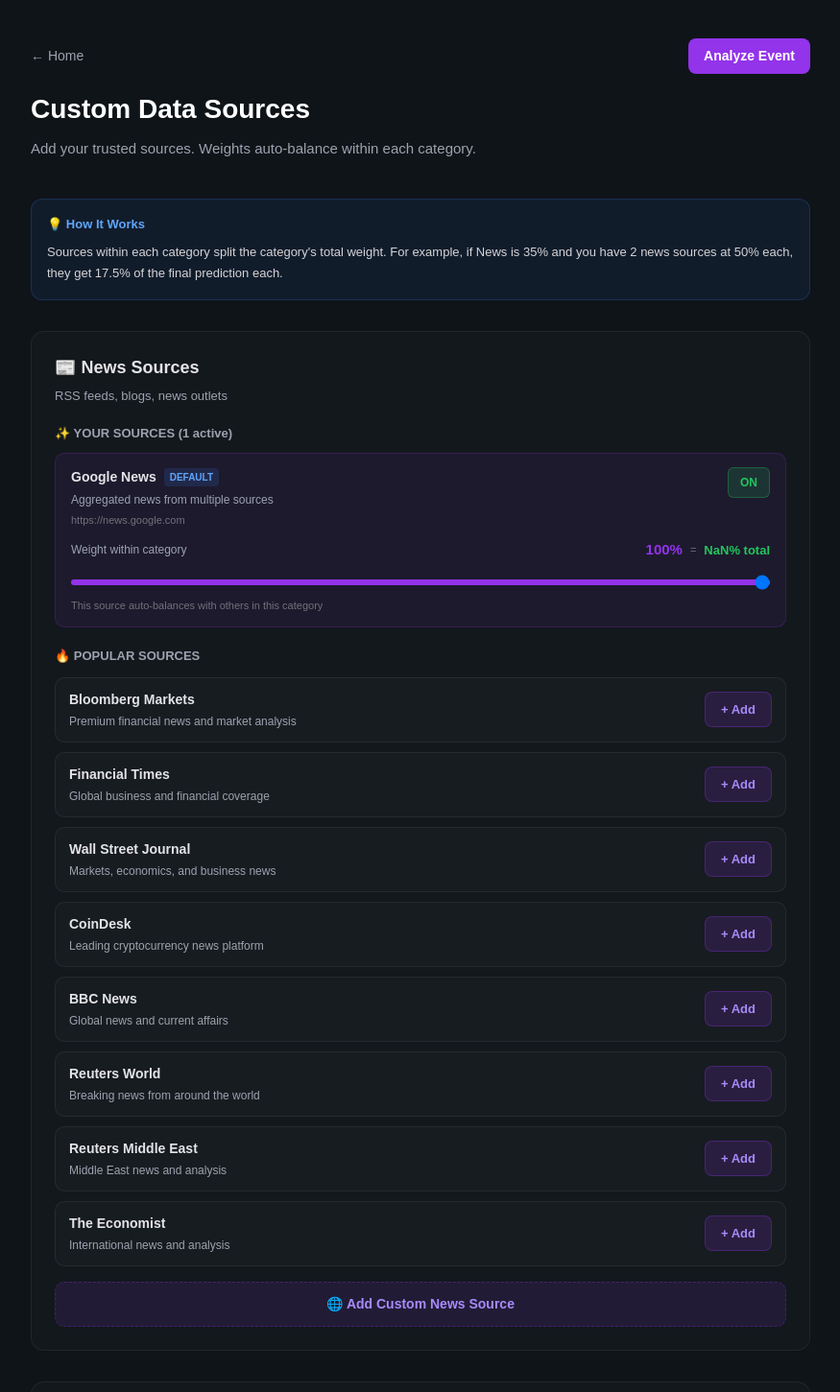
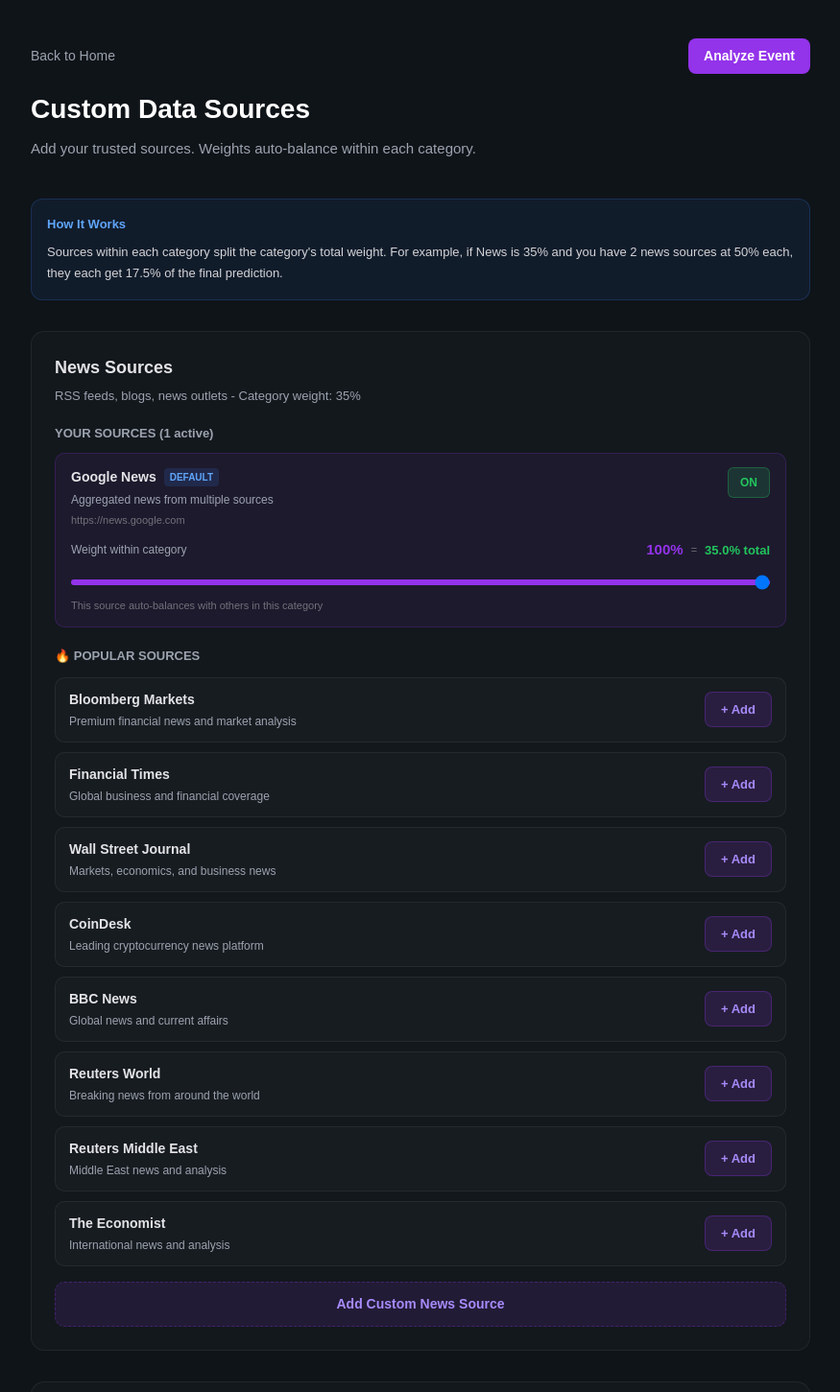
Before and after one commit to anujagadde18/tradedna, a Next.js app: page /sources in a window 1280 px wide. Shown: the top 1451 px of the page at 96% size, without its empty margins (202-1077 px from the left). Built offline with nearby package versions, Linux system fonts and the light colour scheme.

Commit message:
Update page.tsx

```diff
--- a/app/sources/page.tsx
+++ b/app/sources/page.tsx
@@ -2,7 +2,6 @@
 
 import { Suspense, useState, useEffect } from "react";
 import { useRouter } from "next/navigation";
-import { CustomSource, SourceType } from "@/lib/customSources/types";
 import { loadSources, saveSources, addSource, removeSource, toggleSource, updateSourceWeight, getSourcesByType } from "@/lib/customSources/sourceManager";
 import { CURATED_SOURCES } from "@/lib/customSources/curatedSources";
 import { SourceCard } from "@/components/customSources/SourceCard";
@@ -10,17 +9,19 @@ import { PopularSources } from "@/components/customSources/PopularSources";
 
 function SourcesContent() {
   const router = useRouter();
-  const [sources, setSources] = useState<CustomSource[]>([]);
+  const [sources, setSources] = useState<any[]>([]);
   const [showAddModal, setShowAddModal] = useState(false);
-  const [modalType, setModalType] = useState<SourceType>("news");
+  const [modalType, setModalType] = useState<"news" | "social" | "technical">("news");
   const [showSuccess, setShowSuccess] = useState(false);
   const [successMessage, setSuccessMessage] = useState("");
+
+  const categoryWeights = { news: 35, social: 40, technical: 25 };
 
   useEffect(() => {
     setSources(loadSources());
   }, []);
 
-  const handleAddCurated = (type: SourceType, curatedSource: typeof CURATED_SOURCES.news[0]) => {
+  const handleAddCurated = (type: "news" | "social" | "technical", curatedSource: any) => {
     const newSource = {
       type,
       name: curatedSource.name,
@@ -31,9 +32,13 @@ function SourcesContent() {
     const updated = addSource(sources, newSource);
     setSources(updated);
 
-    setSuccessMessage(`${curatedSource.name} added successfully!`);
+    const categorySources = updated.filter(s => s.type === type && s.enabled);
+    const addedSource = categorySources.find(s => s.name === curatedSource.name);
+    const finalPercentage = addedSource ? ((addedSource.weight / 100) * categoryWeights[type]).toFixed(1) : "0";
+
+    setSuccessMessage(`${curatedSource.name} added! Now gets ${addedSource?.weight}% of ${type} = ${finalPercentage}% of final prediction.`);
     setShowSuccess(true);
-    setTimeout(() => setShowSuccess(false), 5000);
+    setTimeout(() => setShowSuccess(false), 8000);
   };
 
   const handleRemove = (sourceId: string) => {
@@ -51,21 +56,19 @@ function SourcesContent() {
     setSources(updated);
   };
 
-  const handleAddCustom = (type: SourceType, name: string, url: string) => {
-    const newSource = {
-      type,
-      name,
-      url,
-      description: "Custom source"
-    };
-
+  const handleAddCustom = (type: "news" | "social" | "technical", name: string, url: string) => {
+    const newSource = { type, name, url, description: "Custom source" };
     const updated = addSource(sources, newSource);
     setSources(updated);
     setShowAddModal(false);
 
-    setSuccessMessage(`${name} added successfully!`);
+    const categorySources = updated.filter(s => s.type === type && s.enabled);
+    const addedSource = categorySources.find(s => s.name === name);
+    const finalPercentage = addedSource ? ((addedSource.weight / 100) * categoryWeights[type]).toFixed(1) : "0";
+
+    setSuccessMessage(`${name} added! Now gets ${addedSource?.weight}% of ${type} = ${finalPercentage}% of final prediction.`);
     setShowSuccess(true);
-    setTimeout(() => setShowSuccess(false), 5000);
+    setTimeout(() => setShowSuccess(false), 8000);
   };
 
   const newsSources = getSourcesByType(sources, "news");
@@ -76,302 +79,86 @@ function SourcesContent() {
     <main style={{ minHeight: "100vh", background: "#0f1419", color: "#fff" }}>
       <div style={{ maxWidth: 860, margin: "0 auto", padding: "40px 24px 80px" }}>
 
-        {/* Success Message */}
         {showSuccess && (
-          <div style={{
-            position: "fixed",
-            top: 80,
-            right: 24,
-            left: 24,
-            zIndex: 1000,
-            maxWidth: 500,
-            margin: "0 auto",
-            padding: "16px 20px",
-            borderRadius: 12,
-            background: "rgba(34,197,94,0.95)",
-            border: "1px solid rgba(34,197,94,0.4)",
-            boxShadow: "0 8px 24px rgba(0,0,0,0.4)",
-            backdropFilter: "blur(8px)"
-          }}>
+          <div style={{ position: "fixed", top: 80, right: 24, left: 24, zIndex: 1000, maxWidth: 500, margin: "0 auto", padding: "16px 20px", borderRadius: 12, background: "rgba(34,197,94,0.95)", border: "1px solid rgba(34,197,94,0.4)", boxShadow: "0 8px 24px rgba(0,0,0,0.4)", backdropFilter: "blur(8px)" }}>
             <div style={{ display: "flex", justifyContent: "space-between", alignItems: "start", gap: 12 }}>
               <div style={{ flex: 1 }}>
-                <div style={{ fontSize: 15, fontWeight: 700, color: "#fff", marginBottom: 6 }}>
-                  ✅ Success!
-                </div>
-                <div style={{ fontSize: 13, color: "rgba(255,255,255,0.9)" }}>
-                  {successMessage} Weights auto-balanced.
-                </div>
+                <div style={{ fontSize: 15, fontWeight: 700, color: "#fff", marginBottom: 6 }}>Success!</div>
+                <div style={{ fontSize: 13, color: "rgba(255,255,255,0.9)" }}>{successMessage}</div>
               </div>
-              <button
-                onClick={() => setShowSuccess(false)}
-                style={{
-                  background: "none",
-                  border: "none",
-                  color: "#fff",
-                  fontSize: 18,
-                  cursor: "pointer",
-                  padding: 0,
-                  lineHeight: 1
-                }}
-              >
-                ✕
-              </button>
+              <button onClick={() => setShowSuccess(false)} style={{ background: "none", border: "none", color: "#fff", fontSize: 18, cursor: "pointer", padding: 0, lineHeight: 1 }}>✕</button>
             </div>
           </div>
         )}
 
-        {/* Header */}
         <div style={{ marginBottom: 40 }}>
           <div style={{ display: "flex", justifyContent: "space-between", alignItems: "center", marginBottom: 16, flexWrap: "wrap", gap: 12 }}>
-            <a
-              href="/"
-              style={{
-                color: "#9ca3af",
-                fontSize: 14,
-                textDecoration: "none",
-                display: "flex",
-                alignItems: "center",
-                gap: 4
-              }}
-            >
-              ← Home
-            </a>
-
-            <button
-              onClick={() => router.push("/event")}
-              style={{
-                padding: "8px 16px",
-                borderRadius: 8,
-                background: "#9333ea",
-                border: "none",
-                color: "#fff",
-                fontSize: 14,
-                fontWeight: 600,
-                cursor: "pointer"
-              }}
-            >
-              Analyze Event
-            </button>
+            <a href="/" style={{ color: "#9ca3af", fontSize: 14, textDecoration: "none", display: "flex", alignItems: "center", gap: 4 }}>Back to Home</a>
+            <button onClick={() => router.push("/event")} style={{ padding: "8px 16px", borderRadius: 8, background: "#9333ea", border: "none", color: "#fff", fontSize: 14, fontWeight: 600, cursor: "pointer" }}>Analyze Event</button>
           </div>
 
-          <h1 style={{ fontSize: 28, fontWeight: 900, margin: "0 0 8px 0" }}>
-            Custom Data Sources
-          </h1>
-          <p style={{ fontSize: 15, color: "#9ca3af", margin: 0, lineHeight: 1.6 }}>
-            Add your trusted sources. Weights auto-balance within each category.
-          </p>
+          <h1 style={{ fontSize: 28, fontWeight: 900, margin: "0 0 8px 0" }}>Custom Data Sources</h1>
+          <p style={{ fontSize: 15, color: "#9ca3af", margin: 0, lineHeight: 1.6 }}>Add your trusted sources. Weights auto-balance within each category.</p>
         </div>
 
-        {/* Info Box */}
-        <div style={{
-          marginBottom: 32,
-          padding: 16,
-          borderRadius: 12,
-          background: "rgba(59,130,246,0.08)",
-          border: "1px solid rgba(59,130,246,0.2)"
-        }}>
-          <div style={{ fontSize: 13, fontWeight: 700, color: "#60a5fa", marginBottom: 8 }}>
-            💡 How It Works
-          </div>
-          <div style={{ fontSize: 13, color: "#d4d4d8", lineHeight: 1.7 }}>
-            Sources within each category split the category's total weight. For example, if News is 35% and you have 2 news sources at 50% each, they get 17.5% of the final prediction each.
-          </div>
+        <div style={{ marginBottom: 32, padding: 16, borderRadius: 12, background: "rgba(59,130,246,0.08)", border: "1px solid rgba(59,130,246,0.2)" }}>
+          <div style={{ fontSize: 13, fontWeight: 700, color: "#60a5fa", marginBottom: 8 }}>How It Works</div>
+          <div style={{ fontSize: 13, color: "#d4d4d8", lineHeight: 1.7 }}>Sources within each category split the category's total weight. For example, if News is 35% and you have 2 news sources at 50% each, they each get 17.5% of the final prediction.</div>
         </div>
 
-        {/* NEWS SOURCES */}
-        <CategorySection
-          title="📰 News Sources"
-          description="RSS feeds, blogs, news outlets"
-          sources={newsSources}
-          curatedSources={CURATED_SOURCES.news}
-          type="news"
-          onAdd={(source) => handleAddCurated("news", source)}
-          onRemove={handleRemove}
-          onToggle={handleToggle}
-          onWeightChange={handleWeightChange}
-          onAddCustomClick={() => {
-            setModalType("news");
-            setShowAddModal(true);
-          }}
-        />
+        <CategorySection title="News Sources" description="RSS feeds, blogs, news outlets" sources={newsSources} curatedSources={CURATED_SOURCES.news} type="news" categoryWeight={categoryWeights.news} onAdd={(source) => handleAddCurated("news", source)} onRemove={handleRemove} onToggle={handleToggle} onWeightChange={handleWeightChange} onAddCustomClick={() => { setModalType("news"); setShowAddModal(true); }} />
 
-        {/* SOCIAL SOURCES */}
-        <CategorySection
-          title="🗣️ Social Sources"
-          description="Twitter accounts, Reddit, Discord, Telegram"
-          sources={socialSources}
-          curatedSources={CURATED_SOURCES.social}
-          type="social"
-          onAdd={(source) => handleAddCurated("social", source)}
-          onRemove={handleRemove}
-          onToggle={handleToggle}
-          onWeightChange={handleWeightChange}
-          onAddCustomClick={() => {
-            setModalType("social");
-            setShowAddModal(true);
-          }}
-        />
+        <CategorySection title="Social Sources" description="Twitter accounts, Reddit, Discord, Telegram" sources={socialSources} curatedSources={CURATED_SOURCES.social} type="social" categoryWeight={categoryWeights.social} onAdd={(source) => handleAddCurated("social", source)} onRemove={handleRemove} onToggle={handleToggle} onWeightChange={handleWeightChange} onAddCustomClick={() => { setModalType("social"); setShowAddModal(true); }} />
 
-        {/* TECHNICAL SOURCES */}
-        <CategorySection
-          title="📊 Technical Sources"
-          description="Market data, charts, APIs"
-          sources={technicalSources}
-          curatedSources={CURATED_SOURCES.technical}
-          type="technical"
-          onAdd={(source) => handleAddCurated("technical", source)}
-          onRemove={handleRemove}
-          onToggle={handleToggle}
-          onWeightChange={handleWeightChange}
-          onAddCustomClick={() => {
-            setModalType("technical");
-            setShowAddModal(true);
-          }}
-        />
+        <CategorySection title="Technical Sources" description="Market data, charts, APIs" sources={technicalSources} curatedSources={CURATED_SOURCES.technical} type="technical" categoryWeight={categoryWeights.technical} onAdd={(source) => handleAddCurated("technical", source)} onRemove={handleRemove} onToggle={handleToggle} onWeightChange={handleWeightChange} onAddCustomClick={() => { setModalType("technical"); setShowAddModal(true); }} />
 
       </div>
 
-      {/* Add Custom Source Modal */}
-      {showAddModal && (
-        <AddCustomSourceModal
-          type={modalType}
-          onAdd={handleAddCustom}
-          onClose={() => setShowAddModal(false)}
-        />
-      )}
+      {showAddModal && <AddCustomSourceModal type={modalType} onAdd={handleAddCustom} onClose={() => setShowAddModal(false)} />}
     </main>
   );
 }
 
-function CategorySection({
-  title,
-  description,
-  sources,
-  curatedSources,
-  type,
-  onAdd,
-  onRemove,
-  onToggle,
-  onWeightChange,
-  onAddCustomClick
-}: {
-  title: string;
-  description: string;
-  sources: CustomSource[];
-  curatedSources: typeof CURATED_SOURCES.news;
-  type: SourceType;
-  onAdd: (source: typeof curatedSources[0]) => void;
-  onRemove: (id: string) => void;
-  onToggle: (id: string) => void;
-  onWeightChange: (id: string, weight: number) => void;
-  onAddCustomClick: () => void;
-}) {
-  const enabledSources = sources.filter(s => s.enabled);
-  const customSources = sources.filter(s => !s.isDefault);
+function CategorySection({ title, description, sources, curatedSources, type, categoryWeight, onAdd, onRemove, onToggle, onWeightChange, onAddCustomClick }: any) {
+  const enabledSources = sources.filter((s: any) => s.enabled);
+  const customSources = sources.filter((s: any) => !s.isDefault);
 
   return (
-    <div style={{
-      marginBottom: 32,
-      padding: 24,
-      borderRadius: 14,
-      background: "rgba(255,255,255,0.02)",
-      border: "1px solid rgba(255,255,255,0.06)"
-    }}>
+    <div style={{ marginBottom: 32, padding: 24, borderRadius: 14, background: "rgba(255,255,255,0.02)", border: "1px solid rgba(255,255,255,0.06)" }}>
       <div style={{ marginBottom: 20 }}>
-        <div style={{ fontSize: 18, fontWeight: 800, color: "#e4e4e7", marginBottom: 6 }}>
-          {title}
-        </div>
-        <div style={{ fontSize: 13, color: "#9ca3af" }}>
-          {description}
-        </div>
+        <div style={{ fontSize: 18, fontWeight: 800, color: "#e4e4e7", marginBottom: 6 }}>{title}</div>
+        <div style={{ fontSize: 13, color: "#9ca3af" }}>{description} - Category weight: {categoryWeight}%</div>
       </div>
 
-      {/* Active Sources */}
       <div style={{ marginBottom: 16 }}>
-        <div style={{ fontSize: 13, fontWeight: 700, color: "#9ca3af", marginBottom: 10 }}>
-          ✨ YOUR SOURCES ({enabledSources.length} active)
-        </div>
+        <div style={{ fontSize: 13, fontWeight: 700, color: "#9ca3af", marginBottom: 10 }}>YOUR SOURCES ({enabledSources.length} active)</div>
 
         {sources.length === 0 ? (
-          <div style={{ padding: 20, textAlign: "center", color: "#71717a", fontSize: 13 }}>
-            No sources yet. Add popular sources below.
-          </div>
+          <div style={{ padding: 20, textAlign: "center", color: "#71717a", fontSize: 13 }}>No sources yet. Add popular sources below.</div>
         ) : (
           <div>
-            {sources.map((source) => (
-              <SourceCard
-                key={source.id}
-                source={source}
-                onRemove={() => onRemove(source.id)}
-                onToggle={() => onToggle(source.id)}
-                onWeightChange={(weight) => onWeightChange(source.id, weight)}
-              />
+            {sources.map((source: any) => (
+              <SourceCard key={source.id} source={source} categoryWeight={categoryWeight} onRemove={() => onRemove(source.id)} onToggle={() => onToggle(source.id)} onWeightChange={(weight) => onWeightChange(source.id, weight)} />
             ))}
           </div>
         )}
       </div>
 
-      {/* Popular Sources */}
-      <PopularSources
-        curatedSources={curatedSources}
-        existingSources={sources}
-        onAdd={onAdd}
-      />
+      <PopularSources curatedSources={curatedSources} existingSources={sources} onAdd={onAdd} />
 
-      {/* Add Custom Button */}
-      <button
-        onClick={onAddCustomClick}
-        style={{
-          marginTop: 16,
-          width: "100%",
-          padding: "12px 16px",
-          borderRadius: 10,
-          background: "rgba(147,51,234,0.12)",
-          border: "1px dashed rgba(147,51,234,0.3)",
-          color: "#a78bfa",
-          fontSize: 14,
-          fontWeight: 600,
-          cursor: "pointer",
-          transition: "all 0.2s"
-        }}
-        onMouseEnter={(e) => {
-          e.currentTarget.style.background = "rgba(147,51,234,0.18)";
-        }}
-        onMouseLeave={(e) => {
-          e.currentTarget.style.background = "rgba(147,51,234,0.12)";
-        }}
-      >
-        🌐 Add Custom {type === "news" ? "News" : type === "social" ? "Social" : "Technical"} Source
-      </button>
+      <button onClick={onAddCustomClick} style={{ marginTop: 16, width: "100%", padding: "12px 16px", borderRadius: 10, background: "rgba(147,51,234,0.12)", border: "1px dashed rgba(147,51,234,0.3)", color: "#a78bfa", fontSize: 14, fontWeight: 600, cursor: "pointer", transition: "all 0.2s" }}>Add Custom {type === "news" ? "News" : type === "social" ? "Social" : "Technical"} Source</button>
     </div>
   );
 }
 
-function AddCustomSourceModal({
-  type,
-  onAdd,
-  onClose
-}: {
-  type: SourceType;
-  onAdd: (type: SourceType, name: string, url: string) => void;
-  onClose: () => void;
-}) {
+function AddCustomSourceModal({ type, onAdd, onClose }: any) {
   const [name, setName] = useState("");
   const [url, setUrl] = useState("");
 
-  const placeholders = {
-    news: {
-      name: "Bloomberg Markets",
-      url: "https://feeds.bloomberg.com/markets/news.rss"
-    },
-    social: {
-      name: "@Reuters or r/geopolitics",
-      url: "@Reuters or r/geopolitics"
-    },
-    technical: {
-      name: "TradingView",
-      url: "https://www.tradingview.com"
-    }
+  const placeholders: any = {
+    news: { name: "Bloomberg Markets", url: "https://feeds.bloomberg.com/markets/news.rss" },
+    social: { name: "@Reuters or r/geopolitics", url: "@Reuters or r/geopolitics" },
+    technical: { name: "TradingView", url: "https://www.tradingview.com" }
   };
 
   const handleSubmit = () => {
@@ -379,124 +166,30 @@ function AddCustomSourceModal({
       alert("Please fill in both fields");
       return;
     }
-
     onAdd(type, name.trim(), url.trim());
     setName("");
     setUrl("");
   };
 
   return (
-    <div
-      style={{
-        position: "fixed",
-        top: 0,
-        left: 0,
-        right: 0,
-        bottom: 0,
-        background: "rgba(0,0,0,0.8)",
-        display: "flex",
-        alignItems: "center",
-        justifyContent: "center",
-        zIndex: 1000,
-        padding: 20
-      }}
-      onClick={onClose}
-    >
-      <div
-        style={{
-          maxWidth: 500,
-          width: "100%",
-          background: "#1a1f2e",
-          borderRadius: 16,
-          padding: 28,
-          border: "1px solid rgba(255,255,255,0.1)"
-        }}
-        onClick={(e) => e.stopPropagation()}
-      >
-        <div style={{ fontSize: 20, fontWeight: 800, color: "#e4e4e7", marginBottom: 8 }}>
-          Add Custom {type === "news" ? "News" : type === "social" ? "Social" : "Technical"} Source
-        </div>
-        <div style={{ fontSize: 13, color: "#9ca3af", marginBottom: 24 }}>
-          Add any source you trust to improve your predictions
-        </div>
+    <div style={{ position: "fixed", top: 0, left: 0, right: 0, bottom: 0, background: "rgba(0,0,0,0.8)", display: "flex", alignItems: "center", justifyContent: "center", zIndex: 1000, padding: 20 }} onClick={onClose}>
+      <div style={{ maxWidth: 500, width: "100%", background: "#1a1f2e", borderRadius: 16, padding: 28, border: "1px solid rgba(255,255,255,0.1)" }} onClick={(e) => e.stopPropagation()}>
+        <div style={{ fontSize: 20, fontWeight: 800, color: "#e4e4e7", marginBottom: 8 }}>Add Custom {type === "news" ? "News" : type === "social" ? "Social" : "Technical"} Source</div>
+        <div style={{ fontSize: 13, color: "#9ca3af", marginBottom: 24 }}>Add any source you trust to improve your predictions</div>
 
         <div style={{ marginBottom: 20 }}>
-          <label style={{ display: "block", fontSize: 13, fontWeight: 600, color: "#d4d4d8", marginBottom: 8 }}>
-            Source Name
-          </label>
-          <input
-            type="text"
-            value={name}
-            onChange={(e) => setName(e.target.value)}
-            placeholder={placeholders[type].name}
-            style={{
-              width: "100%",
-              padding: "12px 14px",
-              borderRadius: 8,
-              background: "rgba(255,255,255,0.05)",
-              border: "1px solid rgba(255,255,255,0.1)",
-              color: "#fff",
-              fontSize: 14,
-              outline: "none"
-            }}
-          />
+          <label style={{ display: "block", fontSize: 13, fontWeight: 600, color: "#d4d4d8", marginBottom: 8 }}>Source Name</label>
+          <input type="text" value={name} onChange={(e) => setName(e.target.value)} placeholder={placeholders[type].name} style={{ width: "100%", padding: "12px 14px", borderRadius: 8, background: "rgba(255,255,255,0.05)", border: "1px solid rgba(255,255,255,0.1)", color: "#fff", fontSize: 14, outline: "none" }} />
         </div>
 
         <div style={{ marginBottom: 24 }}>
-          <label style={{ display: "block", fontSize: 13, fontWeight: 600, color: "#d4d4d8", marginBottom: 8 }}>
-            URL or Handle
-          </label>
-          <input
-            type="text"
-            value={url}
-            onChange={(e) => setUrl(e.target.value)}
-            placeholder={placeholders[type].url}
-            style={{
-              width: "100%",
-              padding: "12px 14px",
-              borderRadius: 8,
-              background: "rgba(255,255,255,0.05)",
-              border: "1px solid rgba(255,255,255,0.1)",
-              color: "#fff",
-              fontSize: 14,
-              outline: "none"
-            }}
-          />
+          <label style={{ display: "block", fontSize: 13, fontWeight: 600, color: "#d4d4d8", marginBottom: 8 }}>URL or Handle</label>
+          <input type="text" value={url} onChange={(e) => setUrl(e.target.value)} placeholder={placeholders[type].url} style={{ width: "100%", padding: "12px 14px", borderRadius: 8, background: "rgba(255,255,255,0.05)", border: "1px solid rgba(255,255,255,0.1)", color: "#fff", fontSize: 14, outline: "none" }} />
         </div>
 
         <div style={{ display: "flex", gap: 10 }}>
-          <button
-            onClick={handleSubmit}
-            style={{
-              flex: 1,
-              padding: "12px",
-              borderRadius: 8,
-              background: "#9333ea",
-              border: "none",
-              color: "#fff",
-              fontSize: 14,
-              fontWeight: 600,
-              cursor: "pointer"
-            }}
-          >
-            Add Source
-          </button>
-          <button
-            onClick={onClose}
-            style={{
-              flex: 1,
-              padding: "12px",
-              borderRadius: 8,
-              background: "rgba(255,255,255,0.05)",
-              border: "1px solid rgba(255,255,255,0.1)",
-              color: "#9ca3af",
-              fontSize: 14,
-              fontWeight: 600,
-              cursor: "pointer"
-            }}
-          >
-            Cancel
-          </button>
+          <button onClick={handleSubmit} style={{ flex: 1, padding: "12px", borderRadius: 8, background: "#9333ea", border: "none", color: "#fff", fontSize: 14, fontWeight: 600, cursor: "pointer" }}>Add Source</button>
+          <button onClick={onClose} style={{ flex: 1, padding: "12px", borderRadius: 8, background: "rgba(255,255,255,0.05)", border: "1px solid rgba(255,255,255,0.1)", color: "#9ca3af", fontSize: 14, fontWeight: 600, cursor: "pointer" }}>Cancel</button>
         </div>
       </div>
     </div>
@@ -505,11 +198,7 @@ function AddCustomSourceModal({
 
 export default function SourcesPage() {
   return (
-    <Suspense fallback={
-      <div style={{ minHeight: "100vh", background: "#0f1419", color: "#fff", display: "flex", alignItems: "center", justifyContent: "center" }}>
-        <div>Loading...</div>
-      </div>
-    }>
+    <Suspense fallback={<div style={{ minHeight: "100vh", background: "#0f1419", color: "#fff", display: "flex", alignItems: "center", justifyContent: "center" }}><div>Loading...</div></div>}>
       <SourcesContent />
     </Suspense>
   );
```
